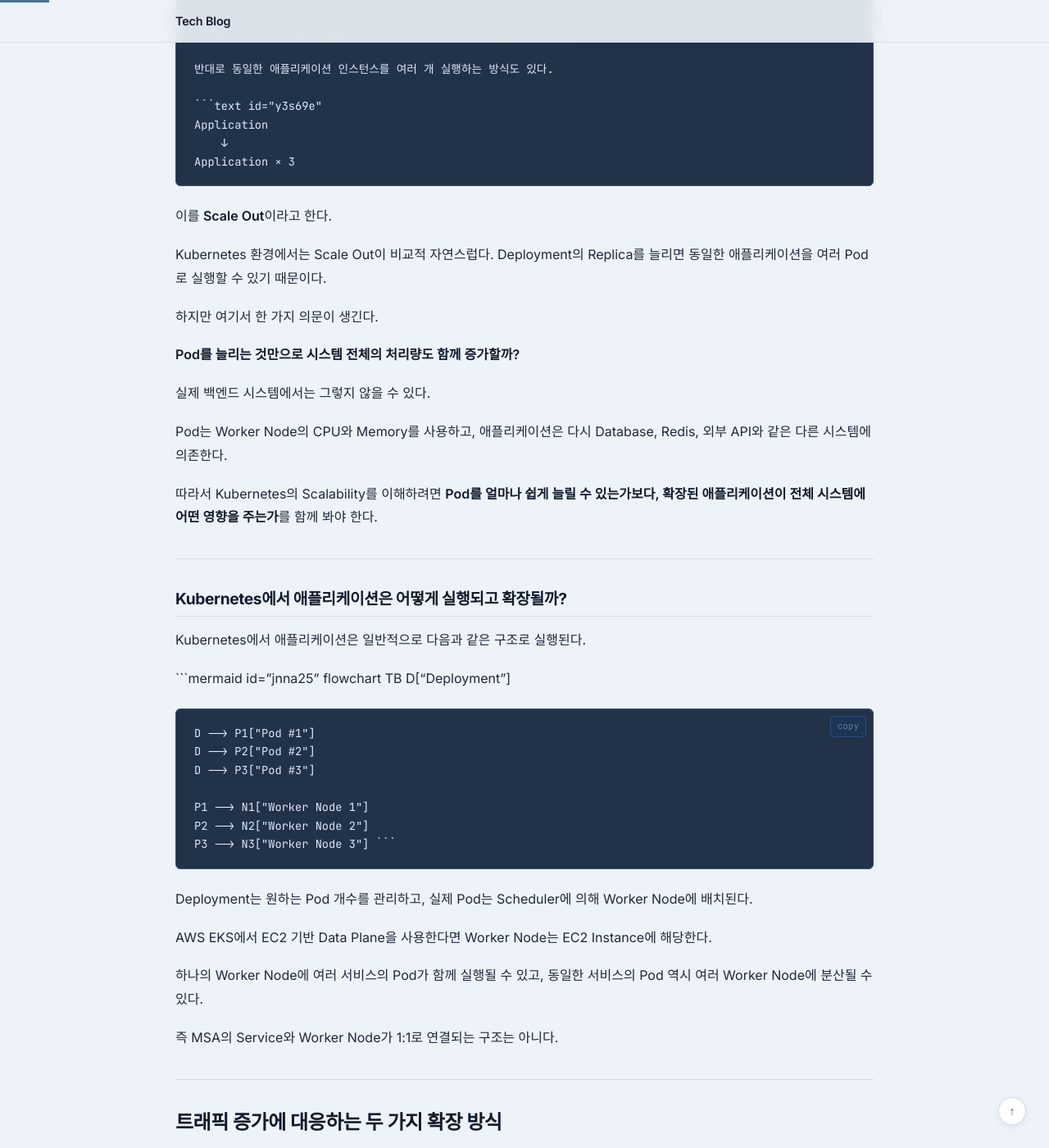
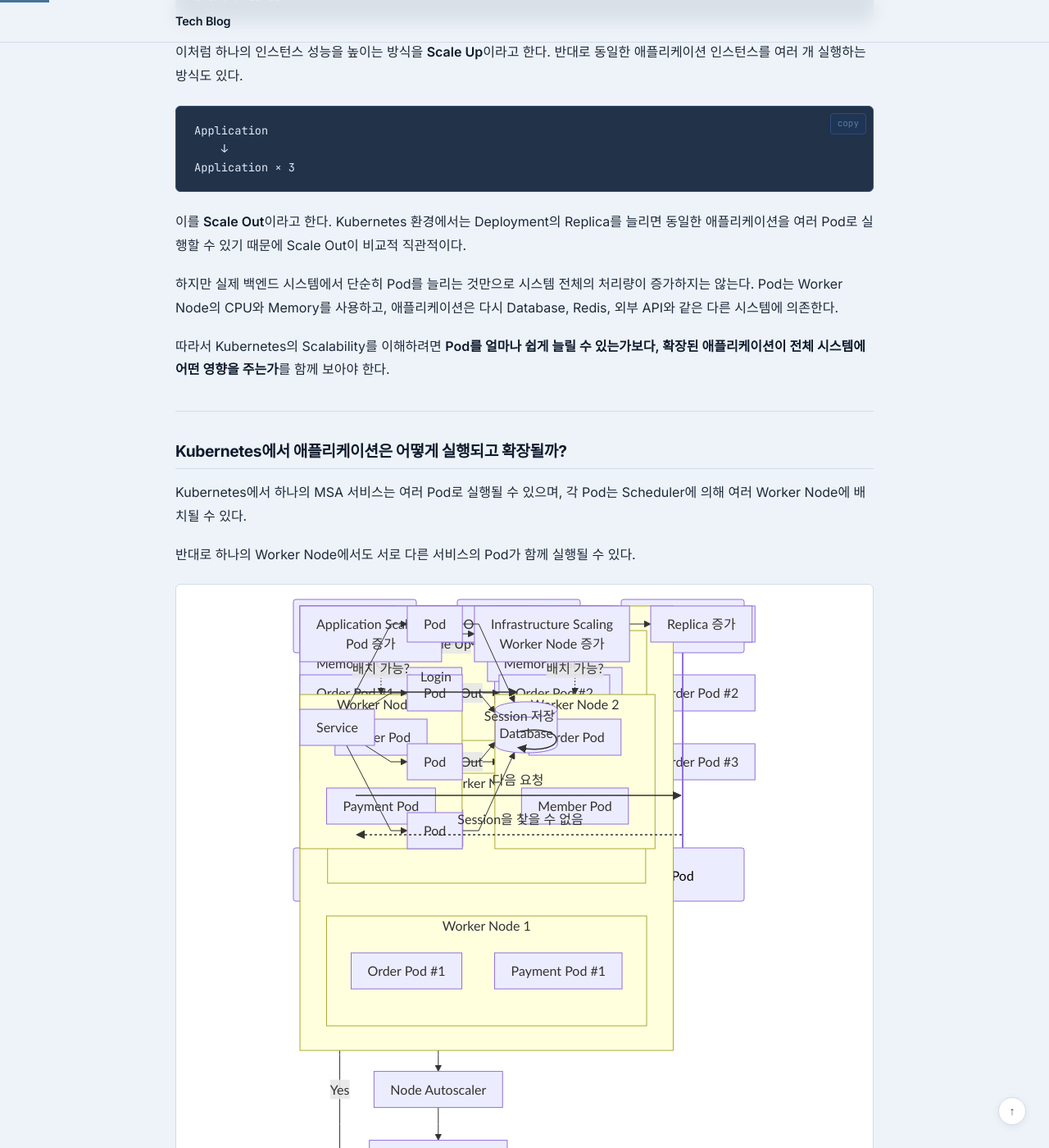
Before and after one commit to jw3418/jw3418.github.io, a Jekyll site: the page built from _posts/2026-08-24-kubernetes-scalability.md, in a window 1280 px wide and 1400 px high, scrolled down 389 px. Shown: the whole window at 82% size. Built offline with Jekyll 4.4.1, drawn with Linux system fonts in a browser that asks for light colours; some of the changed text lies outside the part shown.

Commit message:
Revise Kubernetes scalability article for clarity
Updated the content to clarify Kubernetes scalability concepts, including Scale Up and Scale Out strategies, and their implications on overall system performance.

````diff
--- a/_posts/2026-08-24-kubernetes-scalability.md
+++ b/_posts/2026-08-24-kubernetes-scalability.md
@@ -7,66 +7,75 @@
 
 # Kubernetes는 증가하는 트래픽에 어떻게 대응할까?
 
-서비스를 운영하다 보면 하나의 애플리케이션 인스턴스가 처리할 수 있는 요청량에는 한계가 생긴다.
+서비스를 운영하다 보면 하나의 애플리케이션 인스턴스가 처리할 수 있는 요청량에는 한계가 생긴다. 트래픽이 증가했을 때 가장 먼저 떠올릴 수 있는 방법은 서버의 CPU나 Memory를 늘리는 것이다.
 
-트래픽이 증가했을 때 가장 먼저 떠올릴 수 있는 방법은 서버의 CPU나 Memory를 늘리는 것이다.
-
-```text id="avskx8"
+```text
 4 CPU / 8 GB
       ↓
 8 CPU / 16 GB
 ```
 
-이처럼 하나의 인스턴스 성능을 높이는 방식을 **Scale Up**이라고 한다.
+이처럼 하나의 인스턴스 성능을 높이는 방식을 **Scale Up**이라고 한다. 반대로 동일한 애플리케이션 인스턴스를 여러 개 실행하는 방식도 있다.
 
-반대로 동일한 애플리케이션 인스턴스를 여러 개 실행하는 방식도 있다.
-
-```text id="y3s69e"
+```text
 Application
     ↓
 Application × 3
 ```
 
-이를 **Scale Out**이라고 한다.
+이를 **Scale Out**이라고 한다. Kubernetes 환경에서는 Deployment의 Replica를 늘리면 동일한 애플리케이션을 여러 Pod로 실행할 수 있기 때문에 Scale Out이 비교적 직관적이다.
 
-Kubernetes 환경에서는 Scale Out이 비교적 자연스럽다. Deployment의 Replica를 늘리면 동일한 애플리케이션을 여러 Pod로 실행할 수 있기 때문이다.
+하지만 실제 백엔드 시스템에서 단순히 Pod를 늘리는 것만으로 시스템 전체의 처리량이 증가하지는 않는다. Pod는 Worker Node의 CPU와 Memory를 사용하고, 애플리케이션은 다시 Database, Redis, 외부 API와 같은 다른 시스템에 의존한다.
 
-하지만 여기서 한 가지 의문이 생긴다.
-
-**Pod를 늘리는 것만으로 시스템 전체의 처리량도 함께 증가할까?**
-
-실제 백엔드 시스템에서는 그렇지 않을 수 있다.
-
-Pod는 Worker Node의 CPU와 Memory를 사용하고, 애플리케이션은 다시 Database, Redis, 외부 API와 같은 다른 시스템에 의존한다.
-
-따라서 Kubernetes의 Scalability를 이해하려면 **Pod를 얼마나 쉽게 늘릴 수 있는가보다, 확장된 애플리케이션이 전체 시스템에 어떤 영향을 주는가**를 함께 봐야 한다.
+따라서 Kubernetes의 Scalability를 이해하려면 **Pod를 얼마나 쉽게 늘릴 수 있는가보다, 확장된 애플리케이션이 전체 시스템에 어떤 영향을 주는가**를 함께 보아야 한다.
 
 ---
 
 ## Kubernetes에서 애플리케이션은 어떻게 실행되고 확장될까?
 
-Kubernetes에서 애플리케이션은 일반적으로 다음과 같은 구조로 실행된다.
+Kubernetes에서 하나의 MSA 서비스는 여러 Pod로 실행될 수 있으며, 각 Pod는 Scheduler에 의해 여러 Worker Node에 배치될 수 있다.
 
-```mermaid id="jnna25"
+반대로 하나의 Worker Node에서도 서로 다른 서비스의 Pod가 함께 실행될 수 있다.
+
+```mermaid
 flowchart TB
-    D["Deployment"]
+    subgraph Cluster["Kubernetes Cluster"]
 
-    D --> P1["Pod #1"]
-    D --> P2["Pod #2"]
-    D --> P3["Pod #3"]
+        subgraph N1["Worker Node 1"]
+            O1["Order Pod #1"]
+            P1["Payment Pod #1"]
+        end
 
-    P1 --> N1["Worker Node 1"]
-    P2 --> N2["Worker Node 2"]
-    P3 --> N3["Worker Node 3"]
+        subgraph N2["Worker Node 2"]
+            O2["Order Pod #2"]
+            M1["Member Pod #1"]
+        end
+
+        subgraph N3["Worker Node 3"]
+            O3["Order Pod #3"]
+            P2["Payment Pod #2"]
+        end
+
+    end
 ```
 
-Deployment는 원하는 Pod 개수를 관리하고, 실제 Pod는 Scheduler에 의해 Worker Node에 배치된다.
+예를 들어 `order-service`가 세 개의 Replica를 가진다면 `Order Pod #1`, `Order Pod #2`, `Order Pod #3`처럼 여러 Pod로 실행될 수 있다. 이 Pod들은 모두 같은 Worker Node에 배치될 필요가 없으며, Scheduler에 의해 서로 다른 Worker Node에 분산될 수 있다.
 
-AWS EKS에서 EC2 기반 Data Plane을 사용한다면 Worker Node는 EC2 Instance에 해당한다.
+반대로 하나의 Worker Node에서도 서로 다른 서비스의 Pod가 함께 실행될 수 있다. 즉 MSA의 Service와 Worker Node가 1:1로 연결되는 구조는 아니다.
 
-하나의 Worker Node에 여러 서비스의 Pod가 함께 실행될 수 있고, 동일한 서비스의 Pod 역시 여러 Worker Node에 분산될 수 있다.
+Deployment는 이러한 Pod의 원하는 개수를 관리한다.
 
-즉 MSA의 Service와 Worker Node가 1:1로 연결되는 구조는 아니다.
+```text
+Order Service
+     ↓
+Deployment
+     ↓
+Pod #1 / Pod #2 / Pod #3
+     ↓
+여러 Worker Node에 배치
+```
+
+(AWS EKS에서 EC2 기반 Data Plane을 사용한다면 이러한 Worker Node는 EC2 Instance에 해당한다.)
 
 ---
 
@@ -78,7 +87,7 @@
 
 Scale Up은 하나의 Pod 또는 서버가 사용할 수 있는 CPU와 Memory를 늘리는 방식이다.
 
-```mermaid id="x3hgtt"
+```mermaid
 flowchart LR
     A["Pod<br/>CPU 1<br/>Memory 2Gi"]
     B["Pod<br/>CPU 4<br/>Memory 8Gi"]
@@ -88,30 +97,24 @@
 
 구조가 단순하고 기존 애플리케이션을 크게 변경하지 않고도 성능을 높일 수 있다는 장점이 있다.
 
-다만 Resource에는 상한이 있다.
+다만 Resource에는 상한이 있다. 예를 들어 Pod가 16 CPU를 요청한다면 이를 수용할 수 있는 Worker Node가 존재해야 한다.
 
-예를 들어 Pod가 16 CPU를 요청한다면 이를 수용할 수 있는 Worker Node가 존재해야 한다.
-
-```text id="kvu2bb"
+```text
 Pod Request
 CPU 16 / Memory 32Gi
         ↓
 이를 수용할 Worker Node 필요
 ```
 
-Pod가 지나치게 커질수록 배치 가능한 Node가 제한되고, 하나의 인스턴스에 장애 영향이 집중될 수도 있다.
-
-따라서 Scale Up은 구현이 단순한 대신 **Resource 상한과 장애 집중**을 함께 고려해야 한다.
+Pod가 지나치게 커질수록 배치 가능한 Node가 제한되고, 하나의 인스턴스에 장애 영향이 집중될 수도 있다. 따라서 Scale Up은 구현이 단순한 대신 **Resource 상한과 장애 집중**을 함께 고려해야 한다.
 
 ---
 
 ## Scale Out: 애플리케이션 인스턴스를 더 많이
 
-Scale Out은 동일한 애플리케이션 Instance 수를 늘리는 방식이다.
+Scale Out은 동일한 애플리케이션 Instance 수를 늘리는 방식이다. Kubernetes에서는 Replica 증가로 표현할 수 있다.
 
-Kubernetes에서는 Replica 증가로 표현할 수 있다.
-
-```mermaid id="vhq70f"
+```mermaid
 flowchart LR
     A["Order Pod #1"]
 
@@ -128,7 +131,7 @@
 
 Kubernetes에서는 HPA(Horizontal Pod Autoscaler)를 사용해 CPU, Memory 또는 Custom Metric을 기준으로 Replica 수를 자동으로 조절할 수 있다.
 
-```mermaid id="1cgv0u"
+```mermaid
 flowchart LR
     T["Traffic 증가"]
     M["Metric 증가"]
@@ -146,11 +149,9 @@
 
 # Pod는 결국 Worker Node의 Resource를 사용한다
 
-Pod는 독립적인 서버가 아니다.
+Pod는 독립적인 서버가 아니기 때문에 새로운 Pod가 생성되면 이를 실행할 Worker Node가 필요하다.
 
-새로운 Pod가 생성되면 이를 실행할 Worker Node가 필요하다.
-
-```mermaid id="dl2e0j"
+```mermaid
 flowchart TB
     subgraph N1["Worker Node 1"]
         A1["Order Pod"]
@@ -168,11 +169,9 @@
     NEW -. "배치 가능?" .-> N2
 ```
 
-Scheduler는 Pod의 Resource Request 등을 기준으로 적절한 Node를 선택한다.
+Scheduler는 Pod의 Resource Request 등을 기준으로 적절한 Node를 선택한다. 모든 Worker Node에 충분한 CPU나 Memory가 없다면 Pod는 생성되더라도 `Pending` 상태에 머물 수 있다.
 
-모든 Worker Node에 충분한 CPU나 Memory가 없다면 Pod는 생성되더라도 `Pending` 상태에 머물 수 있다.
-
-```text id="odyaxd"
+```text
 HPA
  ↓
 Replica 증가
@@ -186,7 +185,7 @@
 
 따라서 Kubernetes의 Scale Out은 두 계층에서 봐야 한다.
 
-```mermaid id="qqsqq9"
+```mermaid
 flowchart LR
     A["Application Scaling<br/>Pod 증가"]
     B["Infrastructure Scaling<br/>Worker Node 증가"]
@@ -196,41 +195,29 @@
 
 Pod 수를 늘리는 것은 애플리케이션 계층의 확장이고, 이를 실행할 Node를 늘리는 것은 인프라 계층의 확장이다.
 
-Karpenter나 Cluster Autoscaler 같은 Node Autoscaler는 Pod를 배치할 Capacity가 부족할 때 새로운 Worker Node를 추가할 수 있다.
-
-AWS EKS에서 EC2 기반으로 구성했다면 결과적으로 새로운 EC2 Instance가 Cluster에 추가되는 형태가 된다.
+Karpenter나 Cluster Autoscaler 같은 Node Autoscaler는 Pod를 배치할 Capacity가 부족할 때 새로운 Worker Node를 추가할 수 있다. AWS EKS에서 EC2 기반으로 구성했다면 결과적으로 새로운 EC2 Instance가 Cluster에 추가되는 형태가 된다.
 
 ---
 
 # Pod를 늘려도 시스템 전체가 확장되는 것은 아니다
 
-여기까지는 Kubernetes가 담당하는 영역에 가깝다.
-
-하지만 백엔드 엔지니어 입장에서 더 중요한 부분은 **Pod가 늘어난 이후**다.
+여기까지는 Kubernetes가 담당하는 영역이다. 하지만 백엔드 엔지니어 입장에서 더 중요한 부분은 **Pod가 늘어난 이후**이다.
 
 예를 들어 Spring Boot 애플리케이션의 Pod마다 DB Connection Pool을 20개씩 가지고 있다고 가정해보자.
 
-```text id="dem8y6"
-Pod 3개
-×
-Connection Pool 20
-
-= 최대 60 Connections
+```text
+Pod 3개 × Connection Pool 20 = 최대 60 Connections
 ```
 
 트래픽 증가로 Pod가 30개까지 늘어나면 같은 설정에서도 최대 Connection 수는 크게 증가한다.
 
-```text id="ongfrb"
-Pod 30개
-×
-Connection Pool 20
-
-= 최대 600 Connections
+```text
+Pod 30개 × Connection Pool 20 = 최대 600 Connections
 ```
 
-애플리케이션은 Scale Out됐지만 Database는 그대로라면 병목이 애플리케이션에서 DB로 이동할 수 있다.
+애플리케이션은 Scale Out됐지만 Database는 그대로라면 Bottle-Neck이 애플리케이션에서 DB로 이동할 수 있다.
 
-```mermaid id="vguq6h"
+```mermaid
 flowchart LR
     S["Service"]
 
@@ -254,21 +241,17 @@
 
 같은 문제는 Redis나 외부 API에서도 발생할 수 있다.
 
-Pod가 증가하면 Redis Connection, 외부 API 호출량, Message Broker 부하 역시 함께 증가할 가능성이 있다.
-
-따라서 Scale Out은 **애플리케이션 인스턴스를 늘리는 것에서 끝나는 것이 아니라 공유 자원의 Capacity까지 함께 확인해야 하는 문제**다.
+Pod가 증가하면 Redis Connection, 외부 API 호출량, Message Broker 부하 역시 함께 증가할 가능성이 있다. 따라서 Scale Out은 **애플리케이션 인스턴스를 늘리는 것에서 끝나는 것이 아니라 공유 자원의 Capacity까지 함께 확인해야 하는 문제**가 된다.
 
 ---
 
 # 애플리케이션 자체도 Scale Out을 고려해야 한다
 
-애플리케이션 자체도 여러 Instance에서 실행되는 것을 전제로 설계되어야 한다.
+Pod를 여러 개 실행한다고 해서 모든 애플리케이션이 자연스럽게 Scale Out되는 것은 아니다.
 
-대표적인 문제가 Instance 내부 상태다.
+Scale Out 환경에서는 하나의 사용자가 보낸 요청이 항상 동일한 Pod로 전달된다고 보장하기 어렵다. 예를 들어 로그인 정보를 `Pod #1`의 Memory에만 저장했다고 가정해보자.
 
-예를 들어 Session을 특정 Pod Memory에 저장한다고 생각해보자.
-
-```mermaid id="vkdf8g"
+```mermaid
 sequenceDiagram
     participant C as Client
     participant P1 as Pod #1
@@ -278,15 +261,16 @@
     P1->>P1: Session 저장
 
     C->>P2: 다음 요청
-    P2-->>C: Session 없음
+    P2-->>C: Session을 찾을 수 없음
 ```
 
-Scale Out 환경에서는 다음 요청이 동일한 Pod에 전달된다고 보장하기 어렵다.
+`Pod #1`에 저장한 Session은 `Pod #2`에서 확인할 수 없다.
 
-따라서 여러 Instance가 필요한 환경에서는 가능한 한 애플리케이션을 Stateless하게 유지하거나, 공유해야 하는 상태를 외부 저장소로 분리하는 설계를 고려해야 한다.
+따라서 여러 Pod가 동일한 상태를 사용해야 한다면 상태를 특정 Pod 내부에 저장하기보다 Redis나 Database와 같은 외부 저장소에서 공유하는 방식을 고려할 수 있다.
 
-```mermaid id="t92ekz"
+```mermaid
 flowchart TB
+    C["Client"]
     S["Service"]
 
     P1["Pod #1"]
@@ -295,6 +279,7 @@
 
     R[("Redis / Database")]
 
+    C --> S
     S --> P1
     S --> P2
     S --> P3
@@ -304,19 +289,17 @@
     P3 --> R
 ```
 
-이처럼 Infrastructure가 Scale Out을 지원하더라도 애플리케이션 구조가 이를 전제로 하지 않는다면 실제 확장성은 제한될 수 있다.
+이처럼 Scale Out 가능한 애플리케이션을 만들기 위해서는 Pod 수를 늘리는 것뿐만 아니라 여러 Instance가 동시에 실행되어도 동일하게 동작할 수 있도록 상태 관리 방식도 함께 고려해야 한다.
 
 ---
 
 # 늘어난 Pod로 트래픽은 어떻게 분산될까?
 
-Pod는 생성되고 삭제되며 IP도 변경될 수 있다.
-
-Client가 특정 Pod를 직접 호출한다면 Replica가 바뀔 때마다 대상 주소를 추적해야 한다.
+Pod는 생성되고 삭제되며 IP도 변경될 수 있다. Client가 특정 Pod를 직접 호출한다면 Replica가 바뀔 때마다 대상 주소를 추적해야 한다.
 
 Kubernetes Service는 여러 Pod 앞에서 안정적인 접근 지점을 제공한다.
 
-```mermaid id="831ypp"
+```mermaid
 flowchart LR
     C["Client / 다른 MSA"]
     S["Kubernetes Service"]
@@ -337,11 +320,9 @@
 
 # Scale Out에도 준비 시간이 필요하다
 
-또 하나 고려해야 할 점은 새로운 Pod가 생성되는 데 시간이 필요하다는 것이다.
+또 하나 고려해야 할 점은 새로운 Pod가 생성되는 데 시간이 필요하다는 것이다. 특히 Spring 기반 애플리케이션이라면 다음과 같은 과정이 존재한다.
 
-특히 Spring 기반 애플리케이션이라면 다음과 같은 과정이 존재한다.
-
-```text id="f6h40p"
+```text
 Pod 생성
    ↓
 Container 시작
@@ -355,9 +336,7 @@
 Ready
 ```
 
-따라서 Traffic Spike가 발생한 시점에 HPA가 Replica를 증가시키더라도 실제 처리 Capacity가 증가하기까지는 시간 차이가 생길 수 있다.
-
-이 때문에 `readinessProbe`, 적절한 최소 Replica 수, Pod 시작 시간 등을 함께 고려해야 한다.
+따라서 Traffic Spike가 발생한 시점에 HPA가 Replica를 증가시키더라도 실제 처리 Capacity가 증가하기까지는 시간 차이가 생길 수 있다. 이 때문에 `readinessProbe`, 적절한 최소 Replica 수, Pod 시작 시간 등을 함께 고려해야 한다.
 
 Autoscaling은 단순히 **얼마나 많이 늘릴 것인가**뿐 아니라 **얼마나 빠르게 준비할 수 있는가**의 문제이기도 하다.
 
@@ -365,9 +344,9 @@
 
 # 트래픽 증가부터 처리 용량 확장까지
 
-지금까지의 구조를 하나로 연결하면 다음과 같다.
+지금까지의 구조를 하나로 연결하면 아래와 같다.
 
-```mermaid id="zl6ahu"
+```mermaid
 flowchart TB
     T["Traffic 증가"]
     H["HPA"]
@@ -404,34 +383,32 @@
     SERVICE --> DB
 ```
 
-이 구조에서 Kubernetes는 필요한 Pod 수를 유지하고, 적절한 Worker Node에 배치하며, 필요하다면 Node Capacity를 확장할 수 있다.
-
-하지만 그 이후의 시스템 처리량까지 Kubernetes가 보장하는 것은 아니다.
+이 구조에서 Kubernetes는 필요한 Pod 수를 유지하고, 적절한 Worker Node에 배치하며, 필요하다면 Node Capacity를 확장할 수 있다. 하지만 그 이후의 시스템 처리량까지 Kubernetes가 보장하는 것은 아니다.
 
 ---
 
-# 정리
+# Kubernetes를 넘어 시스템 전체의 Scalability로
 
-Kubernetes의 Scale Out을 처음 보면 Replica 수를 늘리는 문제처럼 보인다.
+Kubernetes는 트래픽 증가에 따라 Pod를 늘리고, 필요한 경우 Worker Node의 Capacity까지 확장할 수 있는 기반을 제공한다.
 
-하지만 실제 백엔드 시스템에서 Scalability는 더 넓은 범위의 문제다.
+하지만 Pod가 늘어났다는 사실만으로 시스템 전체의 처리량이 같은 비율로 증가하는 것은 아니다.
 
-```text id="l0pw4e"
+```text
 Traffic 증가
     ↓
 Pod 증가
     ↓
 Worker Node Capacity
     ↓
-DB / Redis / External API
+Database / Redis / External API
 ```
 
-각 단계 중 하나라도 확장되지 못하면 전체 시스템의 처리량은 그 지점에서 제한된다.
+애플리케이션 계층의 병목을 해결하면 병목 지점이 Database나 Cache, 외부 시스템으로 이동할 수 있다. 또한 여러 Pod가 동시에 실행되는 환경에서는 Instance 내부의 상태, Connection Pool, Downstream 호출량처럼 단일 Instance에서는 크게 드러나지 않았던 문제도 함께 고려해야 한다.
 
-Scale Up은 하나의 인스턴스가 사용할 수 있는 Resource를 늘리는 대신 물리적인 상한과 장애 집중을 고려해야 한다.
+Scale Up은 하나의 인스턴스가 사용할 수 있는 Resource를 늘리는 방식이지만 물리적인 상한이 존재한다. 반면 Scale Out은 여러 인스턴스로 부하를 분산할 수 있지만, 그만큼 애플리케이션과 Downstream System 역시 분산 환경을 감당할 수 있도록 설계되어야 한다.
 
-Scale Out은 여러 Instance로 부하를 분산할 수 있지만 Stateless 설계, 공유 자원의 Capacity, Connection Pool, Downstream 부하와 같은 분산 시스템의 문제를 함께 가져온다.
+결국 Scalability는 특정 서버나 Pod의 개수를 늘리는 문제에 그치지 않는다. **트래픽 증가가 애플리케이션, 인프라, Database, Cache, 외부 시스템으로 어떻게 전달되는지 살펴보고 각 계층의 Capacity가 함께 확장될 수 있는지를 확인하는 문제**에 가깝다고 볼 수 있다.
 
-결국 Kubernetes가 제공하는 것은 **애플리케이션을 확장하기 쉬운 기반**이다.
+이번 내용을 정리하면서 Kubernetes의 Autoscaling 역시 시스템 전체의 확장성을 완성하는 기능이라기보다, 그중 애플리케이션과 인프라 계층의 확장을 담당하는 하나의 메커니즘이라는 점을 이해할 수 있었다.
 
-그리고 실제로 확장 가능한 백엔드 시스템을 만들기 위해서는 Pod 개수보다 한 단계 더 나아가, **트래픽 증가가 시스템 전체에 어떤 부하를 전달하는지 함께 살펴봐야 한다.**
+백엔드 시스템의 Scalability를 설계할 때는 **“얼마나 많이 확장할 수 있는가”보다 “확장했을 때 새로운 병목은 어디에서 발생하는가”까지 함께 바라보는 것이 중요하다.**
````
